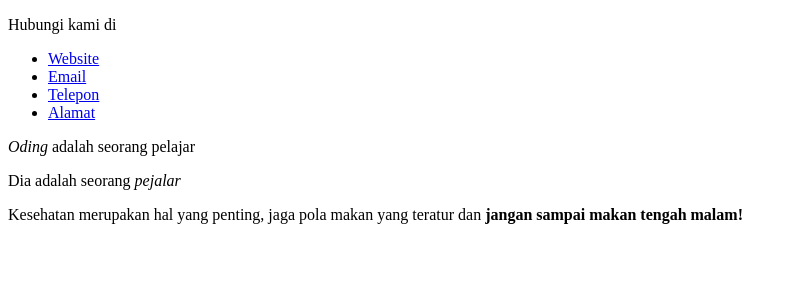
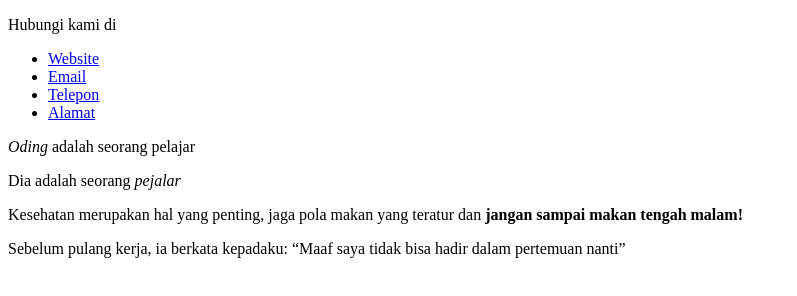
Before and after one commit to sambalmatah/01.-html, a plain HTML site: page index4.html in a window 1280 px wide. Shown: the whole page, without its empty margins (0-797 px from the left). Drawn offline with Linux system fonts and the light colour scheme.

Commit message:
Menambahkan tag short quotation pada index4.html

```diff
--- a/index4.html
+++ b/index4.html
@@ -20,5 +20,6 @@
 
     <p>Kesehatan merupakan hal yang penting, jaga pola makan yang teratur dan <strong>jangan sampai makan tengah malam!</strong></p>
 
+    <p>Sebelum pulang kerja, ia berkata kepadaku: <q>Maaf saya tidak bisa hadir dalam pertemuan nanti</q></p>
 </body>
 </html>
```
